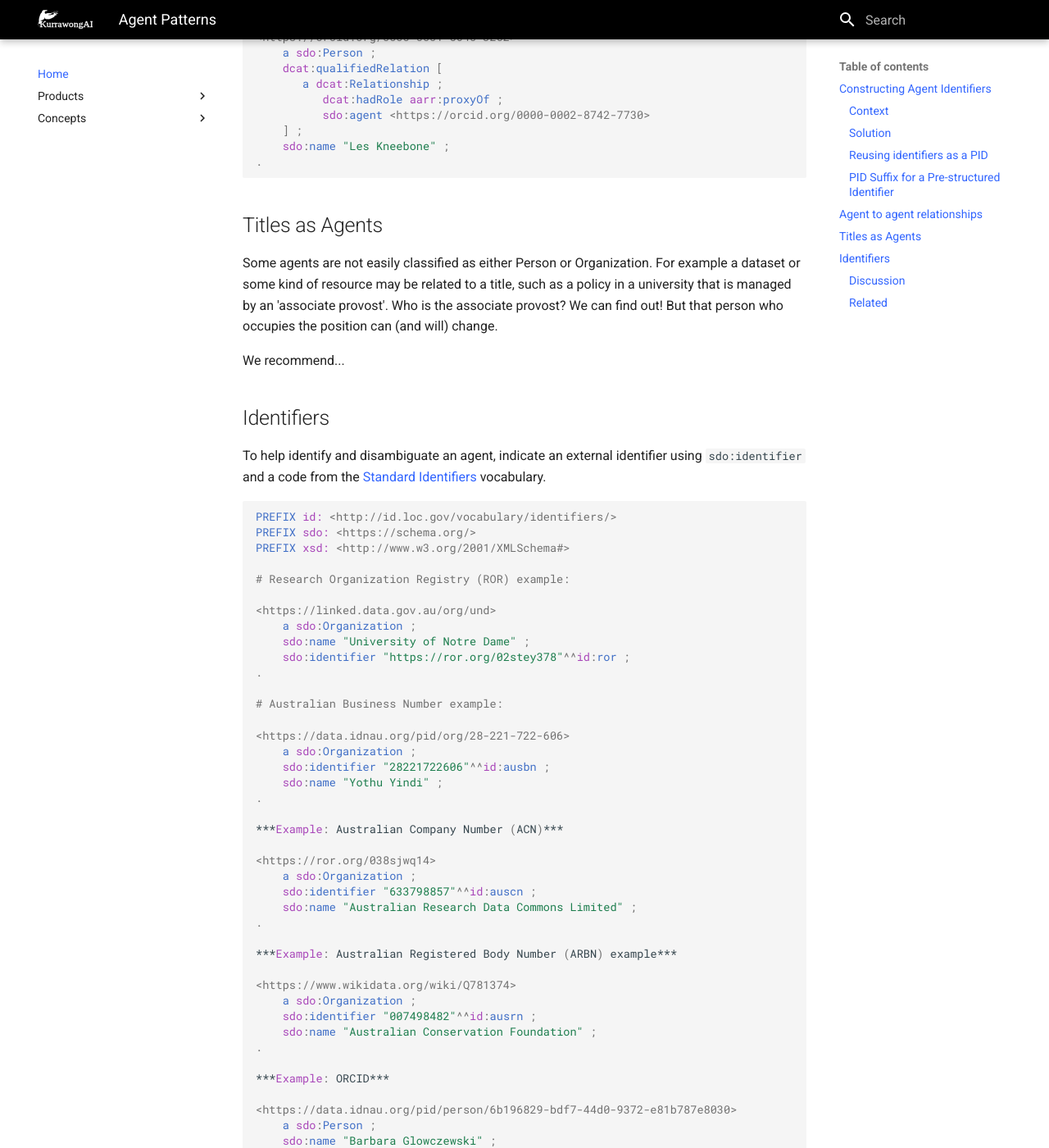
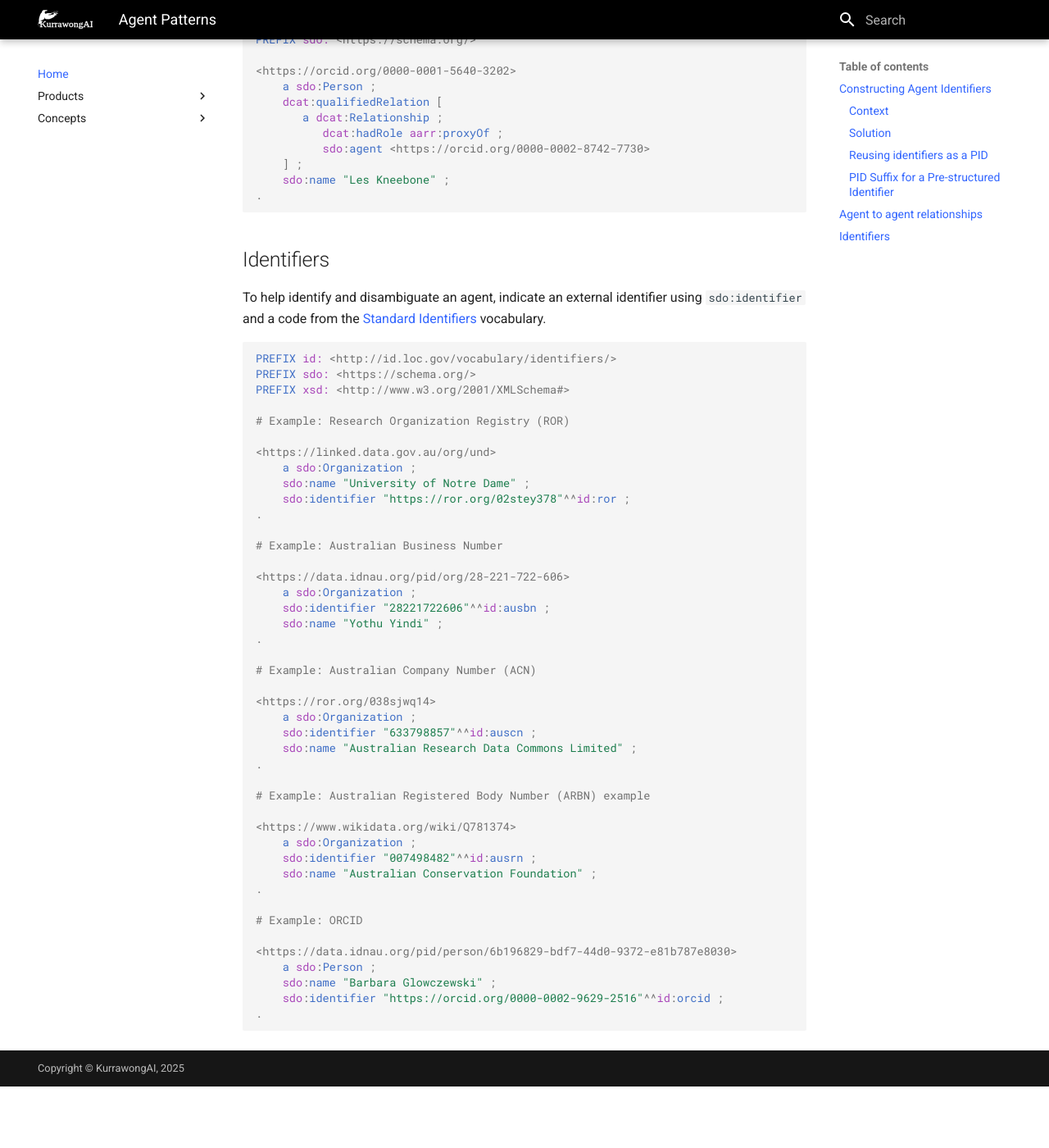
Before and after one commit to Kurrawong/docs, an MkDocs documentation site: the page built from docs/concepts/agents/patterns.md, in a window 1280 px wide and 1400 px high, scrolled down 5129 px. Shown: the whole window at 82% size. Built offline with MkDocs 1.6.1 and Material for MkDocs 9.7.7, drawn with Linux system fonts in a browser that asks for light colours; after the commit the page ends 6454 px from its top, so only the background shows below that; some of the changed text lies outside the part shown.

Commit message:
Merge remote-tracking branch 'origin/main'

````diff
--- a/docs/concepts/agents/patterns.md
+++ b/docs/concepts/agents/patterns.md
@@ -57,7 +57,7 @@
 
 ### Reusing identifiers as a PID
 
-If an agent has an existing known identifier, such as an ORCID for persons or an ROR for Organizations, you can reuse that in its entirety as a PID.
+If an agent has an existing known identifier, such as an ORCID for persons or a Research Organization Registry ID for Organizations, you can reuse that in its entirety as a PID.
 
 Some widely used agentic systems that mint identifiers include:
 
@@ -156,6 +156,7 @@
     The DCAT profile includes patterns for qualified relationships between dasets and agents, and between datasets and other resources, but DCAT does not explicitiy state a pattern for qualified relationships between agents and agents. The the agent to agent pattern in this section follows the DCAT approach with some customaisation.
 
 To express a relationship between agents, the `dcat:qualifiedRelation` property identifies a `dcat:Relationship`, which is refined with `dcat:hadRole` and a concept from the [Agent to Agent Relationship Roles](https://data.idnau.org/pid/vocab/aarr) vocabulary. The object of the statement is expressed as an sdo:agent.
+
 ***Example: Organisation to Organisation relations***
 
 ```turtle
@@ -240,7 +241,7 @@
 PREFIX sdo: <https://schema.org/>
 PREFIX xsd: <http://www.w3.org/2001/XMLSchema#>
 
-# Research Organization Registry (ROR) example:
+# Example: Research Organization Registry (ROR)
 
 <https://linked.data.gov.au/org/und>
     a sdo:Organization ;
@@ -248,7 +249,7 @@
     sdo:identifier "https://ror.org/02stey378"^^id:ror ;
 .
 
-# Australian Business Number example:
+# Example: Australian Business Number
 
 <https://data.idnau.org/pid/org/28-221-722-606>
     a sdo:Organization ;
@@ -256,7 +257,7 @@
     sdo:name "Yothu Yindi" ;
 .
 
-***Example: Australian Company Number (ACN)***
+# Example: Australian Company Number (ACN)
 
 <https://ror.org/038sjwq14>
     a sdo:Organization ;
@@ -264,7 +265,7 @@
     sdo:name "Australian Research Data Commons Limited" ;
 .
 
-***Example: Australian Registered Body Number (ARBN) example***
+# Example: Australian Registered Body Number (ARBN) example
 
 <https://www.wikidata.org/wiki/Q781374>
     a sdo:Organization ;
@@ -272,7 +273,7 @@
     sdo:name "Australian Conservation Foundation" ;
 .
 
-***Example: ORCID***
+# Example: ORCID
 
 <https://data.idnau.org/pid/person/6b196829-bdf7-44d0-9372-e81b787e8030>
     a sdo:Person ;
@@ -281,13 +282,3 @@
 .
 
 ```
-
-
-
-### Discussion
-
-### Related
-
-#### Systems
-
-The following is a list of ...
````
Also changed, not shown: other parts of docs/concepts/agents/patterns.md (+5 -5 lines).
